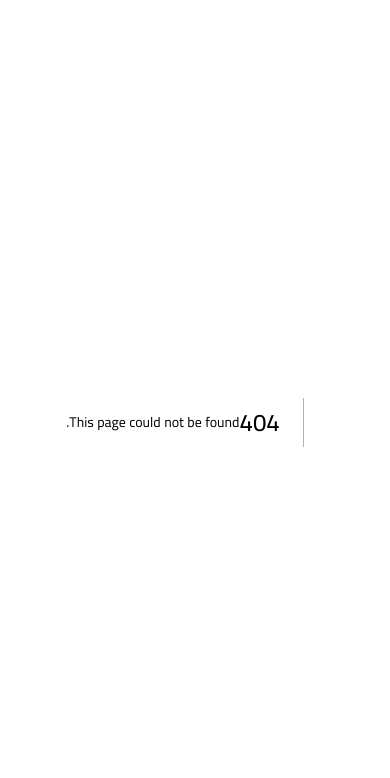
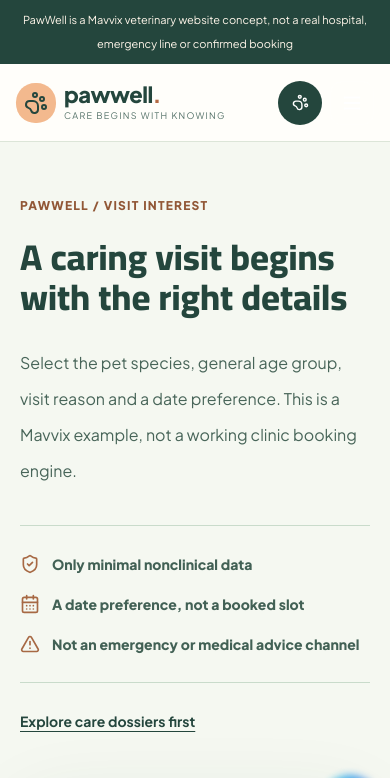
Before and after one commit to mykholy/mavvix_demos, a Next.js app: page /en/preview/veterinary/request in a window 390 px wide. Before the commit this address had no page. Shown: the top 778 px of the page. Built offline with nearby package versions, Linux system fonts and the light colour scheme; a web font is replaced by a local one.

Commit message:
feat(PawWell): add original responsive request/page.tsx pages and pet-specific UX

```diff
--- /dev/null
+++ b/src/app/[locale]/preview/veterinary/request/page.tsx
@@ -0,0 +1,18 @@
+import Link from 'next/link';
+import type { Locale } from '@/lib/i18n/config';
+import { PAWWELL,pawPath } from '@/lib/verticals/veterinary/data';
+import { PawVisitForm } from './PawVisitForm';
+import { ShieldCheck, CalendarDays, AlertTriangle, PawPrint } from 'lucide-react';
+
+export default function PawRequestPage({params:{locale},searchParams}:{params:{locale:Locale};searchParams:{service?:string}}){
+ const ar=locale==='ar';const initial=PAWWELL.services.some(s=>s.slug===searchParams.service)?searchParams.service:'';
+ return <div className="bg-[#F5F8F1]"><div className="max-w-7xl mx-auto px-5 sm:px-8 py-14 sm:py-20 grid lg:grid-cols-[.75fr_1.15fr] gap-12 items-start">
+  <div className="lg:sticky lg:top-32">
+   <p className="font-black text-xs uppercase tracking-widest text-[#915736]">PAWWELL / VISIT INTEREST</p>
+   <h1 className="paw-display text-4xl sm:text-6xl mt-6 font-black leading-[1.1]">{ar?'سؤال صحيح اليوم... رعاية أوضح غدًا':'A caring visit begins with the right details'}</h1>
+   <p className="mt-7 text-[#486559] leading-9 text-base">{ar?'حدّد نوع الحيوان وفئته العمرية وسبب الزيارة وتاريخ تفضّله؛ المعلومات محفوظة داخل تجربة PawWell ولا تمثل حجزًا لعيادة موجودة.':'Select the pet species, general age group, visit reason and a date preference. This is a Mavvix example, not a working clinic booking engine.'}</p>
+   <div className="border-y border-[#C9DBCB] mt-9 py-7 space-y-5">{[[ShieldCheck,ar?'بيانات عامة فقط، دون تاريخ مرضي':'Only minimal nonclinical data'],[CalendarDays,ar?'موعد مفضل وليس حجزًا نهائيًا':'A date preference, not a booked slot'],[AlertTriangle,ar?'ليس لطلب طوارئ أو وصف علاج':'Not an emergency or medical advice channel']].map(([Icon,copy],i)=><div key={i} className="flex items-start gap-3 text-sm font-extrabold text-[#426155]">{typeof Icon!=='string'&&<Icon size={20} className="text-[#A76944] shrink-0"/>}{copy as string}</div>)}</div>
+   <Link href={pawPath(locale,'services')} className="mt-7 inline-block text-sm font-bold underline underline-offset-4">{ar?'اقرأ تفاصيل الخدمات أولًا':'Explore care dossiers first'}</Link>
+  </div><PawVisitForm locale={locale} initialService={initial}/>
+ </div></div>;
+}
```
